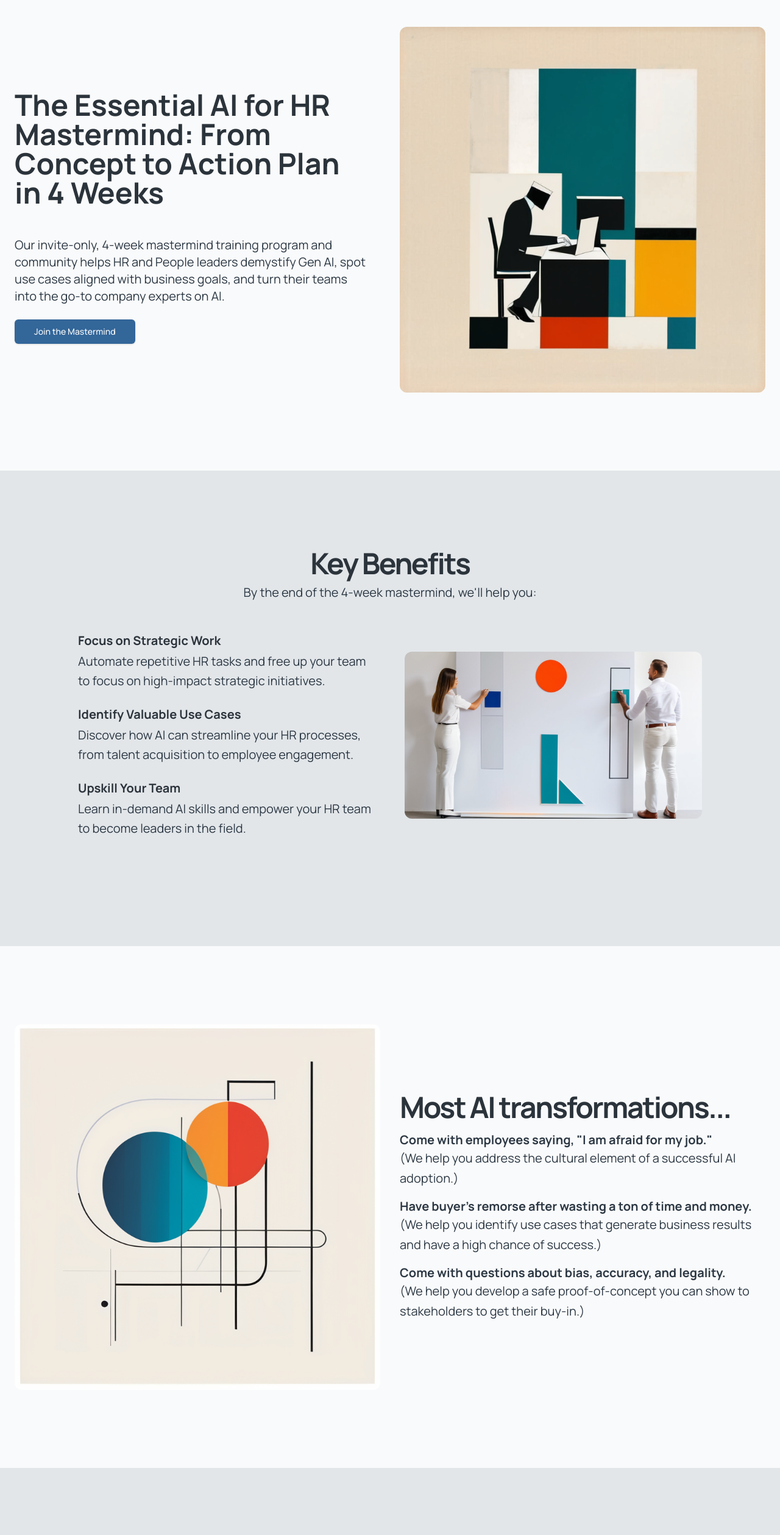
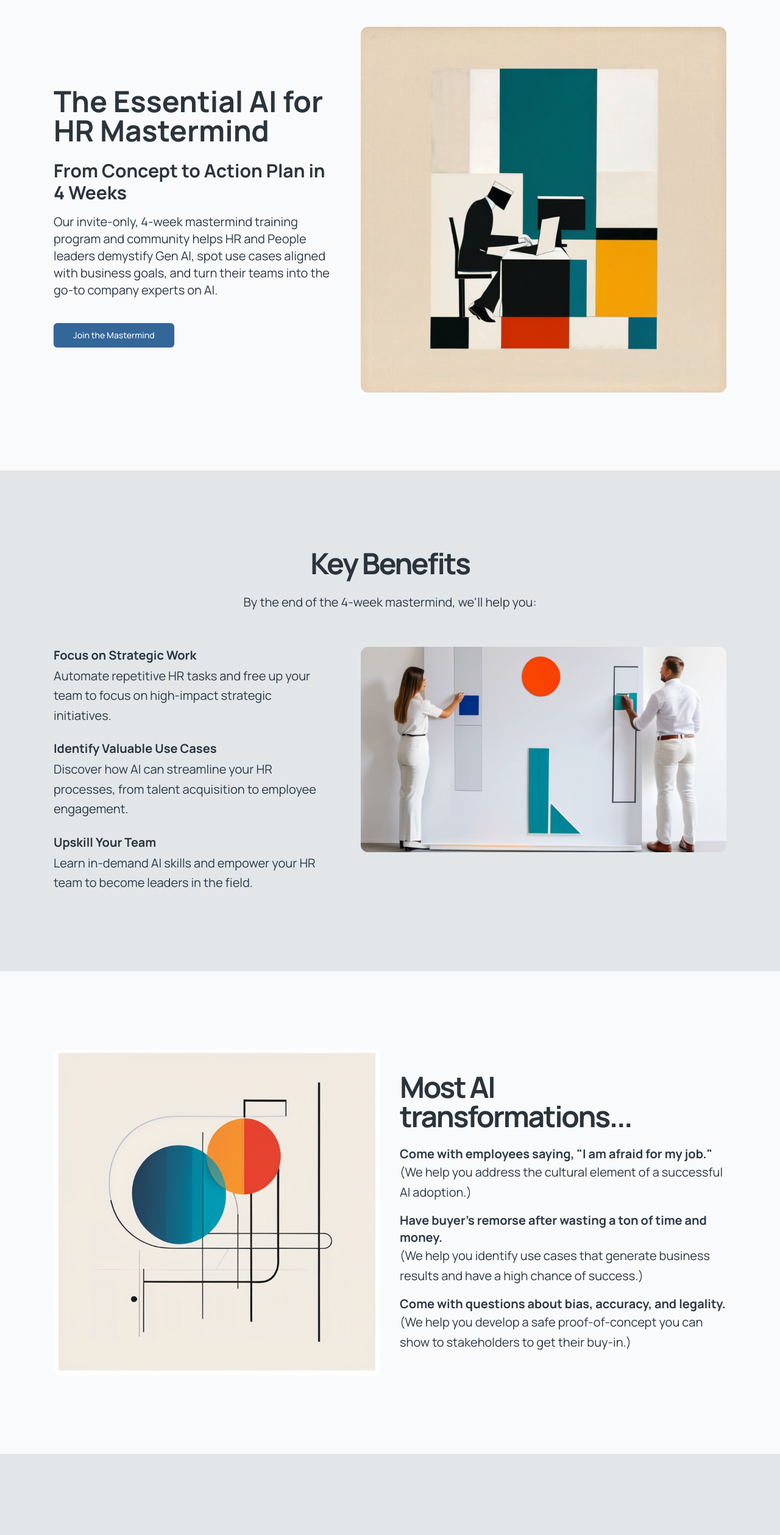
Before and after one commit to SimpleJoySolutions/workplace-labs-mastermind, a Next.js app: page / in a window 1280 px wide. Shown: the part 180-2698 px from the top of the page at 61% size. Built offline with nearby package versions, Linux system fonts and the light colour scheme.

Commit message:
improved alignment and layout

```diff
--- a/src/app/globals.css
+++ b/src/app/globals.css
@@ -46,4 +46,11 @@
   .font-heading {
     font-family: var(--font-heading);
   }
+
+  .container-class {
+    @apply w-full py-12 md:py-24 lg:py-32;
+  }
+  .section-inner{
+    @apply container mx-auto max-w-6xl px-4 md:px-6;
+  }
 }
--- a/src/components/header.tsx
+++ b/src/components/header.tsx
@@ -5,7 +5,7 @@ export const Header = () => {
   return (
     <header className="px-4 lg:px-6 h-24 flex items-center border-b border-solid border-border">
       <Link href="/" className="flex items-center justify-center" prefetch={false}>
-        <Image src="/images/logo-icon.webp" alt="AI Mastermind" width={80} height={80} className="max-h-12 w-auto" />
+        <Image src="/images/logo-wide.webp" alt="AI Mastermind" width={80} height={80} className="max-h-20 w-auto border border-gray-200 rounded-sm" />
         <span className="sr-only">AI Mastermind</span>
       </Link>
       <nav className="ml-auto flex gap-4 sm:gap-6">
--- a/src/components/home-body.tsx
+++ b/src/components/home-body.tsx
@@ -36,9 +36,9 @@ export const HomeBody = () => {
           initial={{ opacity: 0 }}
           animate={{ opacity: 1 }}
           transition={{ duration: 0.5 }}
-          className="w-full py-12 md:py-24 lg:py-32"
+          className="container-class"
         >
-          <div className="container mx-auto max-w-7xl px-4 md:px-6">
+          <div className="section-inner">
             <div className="grid gap-6 lg:grid-cols-[1fr_400px] lg:gap-12 xl:grid-cols-[1fr_600px]">
               <motion.div
                 initial={{ opacity: 0, y: 20 }}
@@ -46,10 +46,12 @@ export const HomeBody = () => {
                 transition={{ duration: 0.5, delay: 0.2 }}
                 className="flex flex-col justify-center space-y-4"
               >
-                <div className="space-y-2">
+                <div className="">
                   <h4 className="text-5xl font-bold py-6">
-                    The Essential AI for HR Mastermind: From Concept to Action
-                    Plan in 4 Weeks
+                    The Essential AI for HR Mastermind
+                  </h4>
+                  <h4 className="text-3xl font-bold">
+                    From Concept to Action Plan in 4 Weeks
                   </h4>
                   <p className="max-w-[600px] text-muted-foreground md:text-xl py-4">
                     Our invite-only, 4-week mastermind training program and
@@ -65,7 +67,7 @@ export const HomeBody = () => {
                   >
                     <Link
                       href="https://docs.google.com/forms/d/e/1FAIpQLSeysTaenp0vmB4qtWRXItMwY-m1_pmTrmalKPWZjt6P5ymUTw/viewform?usp=sf_link"
-                      className="inline-flex h-10 items-center justify-center rounded-md bg-primary px-8 text-sm font-medium text-primary-foreground shadow transition-colors hover:bg-primary/90 focus-visible:outline-none focus-visible:ring-1 focus-visible:ring-ring disabled:pointer-events-none disabled:opacity-50"
+                      className="mt-6 inline-flex h-10 items-center justify-center rounded-md bg-primary px-8 text-sm font-medium text-primary-foreground shadow transition-colors hover:bg-primary/90 focus-visible:outline-none focus-visible:ring-1 focus-visible:ring-ring disabled:pointer-events-none disabled:opacity-50"
                       prefetch={false}
                     >
                       Join the Mastermind
@@ -93,12 +95,12 @@ export const HomeBody = () => {
           initial={{ opacity: 0 }}
           animate={{ opacity: 1 }}
           transition={{ duration: 0.5, delay: 0.2 }}
-          className="w-full py-12 md:py-24 lg:py-32 bg-muted"
+          className="bg-muted container-class"
         >
-          <div className="container mx-auto max-w-7xl px-4 md:px-6">
+          <div className="section-inner">
             <div className="flex flex-col items-center justify-center space-y-4 text-center">
-              <div className="space-y-2">
-                <h2 className="text-3xl font-bold tracking-tighter sm:text-5xl">
+              <div className="space-y-2 mb-14">
+                <h2 className="text-3xl font-bold tracking-tighter sm:text-5xl mb-6">
                   Key Benefits
                 </h2>
                 <p className="max-w-[900px] text-muted-foreground md:text-xl/relaxed lg:text-base/relaxed xl:text-xl/relaxed">
@@ -106,7 +108,7 @@ export const HomeBody = () => {
                 </p>
               </div>
             </div>
-            <div className="mx-auto grid max-w-5xl items-center gap-6 py-12 lg:grid-cols-2 lg:gap-12">
+            <div className="grid gap-6 lg:grid-cols-[1fr_400px] lg:gap-12 xl:grid-cols-[1fr_600px]">
               <div className="flex flex-col justify-center space-y-4">
                 <ul className="grid gap-6">
                   <li>
@@ -156,9 +158,9 @@ export const HomeBody = () => {
           initial={{ opacity: 0 }}
           animate={{ opacity: 1 }}
           transition={{ duration: 0.5, delay: 0.2 }}
-          className="w-full py-12 md:py-24 lg:py-32"
+          className="container-class"
         >
-          <div className="container mx-auto max-w-7xl px-4 md:px-6">
+          <div className="section-inner">
             <div className="flex flex-col md:flex-row items-center justify-between space-y-8 md:space-y-0 md:space-x-8">
               <div className="w-full md:w-1/2">
                 <Image
@@ -170,7 +172,7 @@ export const HomeBody = () => {
                 />
               </div>
               <div className="w-full md:w-1/2 space-y-4">
-                <h2 className="text-3xl font-bold tracking-tighter sm:text-5xl text-center md:text-left">
+                <h2 className="text-3xl font-bold tracking-tighter sm:text-5xl text-center md:text-left mb-6">
                   Most AI transformations...
                 </h2>
                 <ul className="text-muted-foreground md:text-xl/relaxed lg:text-base/relaxed xl:text-xl/relaxed text-left space-y-4">
@@ -212,15 +214,15 @@ export const HomeBody = () => {
           initial={{ opacity: 0 }}
           animate={{ opacity: 1 }}
           transition={{ duration: 0.5, delay: 0.2 }}
-          className="w-full py-12 md:py-24 lg:py-32 bg-muted"
+          className="bg-muted container-class"
         >
-          <div className="container mx-auto max-w-7xl px-4 md:px-6">
+          <div className="section-inner">
             <div className="flex flex-col items-center justify-center space-y-4 text-center">
               <div className="space-y-2">
-                <h2 className="text-3xl font-bold tracking-tighter sm:text-5xl">
+                <h2 className="text-3xl font-bold tracking-tighter sm:text-5xl mb-6">
                   Become your company's go-to leader on AI
                 </h2>
-                <p className="max-w-[900px] text-muted-foreground md:text-xl/relaxed lg:text-base/relaxed xl:text-xl/relaxed">
+                <p className="text-muted-foreground md:text-xl/relaxed lg:text-base/relaxed xl:text-xl/relaxed">
                   Inside the AI in HR Mastermind, you'll get resources
                   curated for HR leaders, interactive and hands-on group
                   training sessions, reusable templates and frameworks, and
@@ -229,11 +231,11 @@ export const HomeBody = () => {
                 </p>
               </div>
             </div>
-            <div className="grid grid-cols-2 gap-4 mt-8">
+            <div className="grid grid-cols-1 md:grid-cols-2 gap-36 mt-14">
               <Image
                 src="/images/woman-looking.png"
                 alt="AI in HR Mastermind"
-                className="rounded-lg"
+                className="rounded-lg w-full"
                 width={400}
                 height={300}
                 style={{ aspectRatio: "400/300", objectFit: "cover" }}
@@ -241,7 +243,7 @@ export const HomeBody = () => {
               <Image
                 src="/images/desk-with-computer.png"
                 alt="HR Leaders Collaboration"
-                className="rounded-lg"
+                className="rounded-lg w-full"
                 width={400}
                 height={300}
                 style={{ aspectRatio: "400/300", objectFit: "cover" }}
@@ -253,12 +255,12 @@ export const HomeBody = () => {
           initial={{ opacity: 0 }}
           animate={{ opacity: 1 }}
           transition={{ duration: 0.5, delay: 0.2 }}
-          className="w-full py-12 md:py-24 lg:py-32"
+          className="container-class"
         >
-          <div className="container mx-auto max-w-7xl px-4 md:px-6">
+          <div className="section-inner">
             <div className="flex flex-col items-center justify-center space-y-4 text-center">
               <div className="space-y-2">
-                <h2 className="text-3xl font-bold tracking-tighter sm:text-5xl">
+                <h2 className="text-3xl font-bold tracking-tighter sm:text-5xl mb-6">
                   4-Week AI for HR Mastermind Program
                 </h2>
                 <p className="max-w-[900px] text-muted-foreground md:text-xl/relaxed lg:text-xl/relaxed xl:text-2xl/relaxed">
@@ -267,7 +269,7 @@ export const HomeBody = () => {
                 </p>
               </div>
             </div>
-            <div className="grid grid-cols-1 md:grid-cols-2 gap-8 mt-12 max-w-4xl mx-auto">
+            <div className="grid grid-cols-1 md:grid-cols-2 gap-8 mt-12">
               <div className="border-2 border-muted rounded-lg p-8 flex flex-col items-center">
                 <svg
                   xmlns="http://www.w3.org/2000/svg"
@@ -276,9 +278,9 @@ export const HomeBody = () => {
                   viewBox="0 0 24 24"
                   fill="none"
                   stroke="currentColor"
-                  stroke-width="2"
-                  stroke-linecap="round"
-                  stroke-linejoin="round"
+                  strokeWidth="2"
+                  strokeLinecap="round"
+                  strokeLinejoin="round"
                   className="w-16 h-16 mb-6"
                 >
                   <path d="M21 12a9 9 0 1 1-9-9c2.52 0 4.93 1 6.74 2.74L21 8" />
@@ -304,9 +306,9 @@ export const HomeBody = () => {
                   viewBox="0 0 24 24"
                   fill="none"
                   stroke="currentColor"
-                  stroke-width="2"
-                  stroke-linecap="round"
-                  stroke-linejoin="round"
+                  strokeWidth="2"
+                  strokeLinecap="round"
+                  strokeLinejoin="round"
                   className="w-16 h-16 mb-6"
                 >
                   <path d="m22 2-7 20-4-9-9-4Z" />
@@ -331,9 +333,9 @@ export const HomeBody = () => {
                   viewBox="0 0 24 24"
                   fill="none"
                   stroke="currentColor"
-                  stroke-width="2"
-                  stroke-linecap="round"
-                  stroke-linejoin="round"
+                  strokeWidth="2"
+                  strokeLinecap="round"
+                  strokeLinejoin="round"
                   className="w-16 h-16 mb-6"
                 >
                   <path d="M12 2H2v10l9.29 9.29c.94.94 2.48.94 3.42 0l6.58-6.58c.94-.94.94-2.48 0-3.42L12 2Z" />
@@ -356,9 +358,9 @@ export const HomeBody = () => {
                   viewBox="0 0 24 24"
                   fill="none"
                   stroke="currentColor"
-                  stroke-width="2"
-                  stroke-linecap="round"
-                  stroke-linejoin="round"
+                  strokeWidth="2"
+                  strokeLinecap="round"
+                  strokeLinejoin="round"
                   className="w-16 h-16 mb-6"
                 >
                   <path d="M5 22h14" />
@@ -383,12 +385,12 @@ export const HomeBody = () => {
           initial={{ opacity: 0 }}
           animate={{ opacity: 1 }}
           transition={{ duration: 0.5, delay: 0.2 }}
-          className="w-full py-12 md:py-24 lg:py-32 bg-muted"
+          className="bg-muted container-class"
         >
-          <div className="container mx-auto max-w-7xl px-4 md:px-6">
+          <div className="section-inner">
             <div className="flex flex-col items-center justify-center space-y-4 text-center">
               <div className="space-y-2">
-                <h2 className="text-3xl font-bold tracking-tighter sm:text-5xl">
+                <h2 className="text-3xl font-bold tracking-tighter sm:text-5xl mb-6">
                   Who should join the AI for HR mastermind?
                 </h2>
                 <div className="flex flex-col gap-4">
@@ -424,14 +426,14 @@ export const HomeBody = () => {
           initial={{ opacity: 0 }}
           animate={{ opacity: 1 }}
           transition={{ duration: 0.5, delay: 0.2 }}
-          className="w-full py-12 md:py-24 lg:py-32 bg-accent text-primary-foreground"
+          className="bg-accent text-primary-foreground container-class"
         >
-          <div className="container mx-auto max-w-7xl px-4 md:px-6">
+          <div className="section-inner">
             <div className="flex flex-col items-center justify-center space-y-4 text-center">
-              <h2 className="text-3xl font-bold tracking-tighter sm:text-4xl md:text-5xl">
+              <h2 className="text-3xl font-bold tracking-tighter sm:text-4xl md:text-5xl mb-6">
                 Our Mission
               </h2>
-              <p className="max-w-[900px] text-xl md:text-2xl">
+              <p className=" text-xl md:text-2xl">
                 To cut through the noise and teach AI skills that help HR
                 leaders create more engaged, equitable, and evidence-based
                 workplaces.
@@ -443,9 +445,9 @@ export const HomeBody = () => {
           initial={{ opacity: 0 }}
           animate={{ opacity: 1 }}
           transition={{ duration: 0.5, delay: 0.2 }}
-          className="w-full py-12 md:py-24 lg:py-32"
+          className="container-class"
         >
-          <div className="container mx-auto max-w-7xl px-4 md:px-6">
+          <div className="section-inner">
             <motion.div
               initial={{ opacity: 0, y: 20 }}
               animate={{ opacity: 1, y: 0 }}
@@ -453,14 +455,14 @@ export const HomeBody = () => {
               className="flex flex-col items-center justify-center space-y-4 text-center"
             >
               <div className="space-y-2">
-                <h2 className="text-3xl font-bold tracking-tighter sm:text-5xl">
+                <h2 className="text-3xl font-bold tracking-tighter sm:text-5xl mb-6">
                   Apply to Join the Essential AI for HR Mastermind
                 </h2>
-                <p className="max-w-[900px] text-muted-foreground md:text-xl/relaxed lg:text-base/relaxed xl:text-xl/relaxed">
+                <p className=" text-muted-foreground md:text-xl/relaxed lg:text-base/relaxed xl:text-xl/relaxed">
                   If you're ready to become an AI-empowered HR leader and
                   the go-to company expert, we would love to have you.
                 </p>
-                <p className="max-w-[900px] text-muted-foreground md:text-xl/relaxed lg:text-base/relaxed xl:text-xl/relaxed">
+                <p className=" text-muted-foreground md:text-xl/relaxed lg:text-base/relaxed xl:text-xl/relaxed">
                   Click the link below to fill out an application—we want to
                   make sure the program would be a good fit for you and share
                   news as it happens!
@@ -469,11 +471,11 @@ export const HomeBody = () => {
                   initial={{ opacity: 0, y: 20 }}
                   animate={{ opacity: 1, y: 0 }}
                   transition={{ duration: 0.5, delay: 0.6 }}
-                  className="flex flex-col gap-2 min-[400px]:flex-row"
+                  className="flex justify-center"
                 >
                   <Link
                     href="https://docs.google.com/forms/d/e/1FAIpQLSeysTaenp0vmB4qtWRXItMwY-m1_pmTrmalKPWZjt6P5ymUTw/viewform?usp=sf_link"
-                    className="inline-flex h-10 items-center justify-center rounded-md bg-primary px-8 text-sm font-medium text-primary-foreground shadow transition-colors hover:bg-primary/90 focus-visible:outline-none focus-visible:ring-1 focus-visible:ring-ring disabled:pointer-events-none disabled:opacity-50"
+                    className="mt-6 inline-flex h-10 items-center justify-center rounded-md bg-primary px-8 text-sm font-medium text-primary-foreground shadow transition-colors hover:bg-primary/90 focus-visible:outline-none focus-visible:ring-1 focus-visible:ring-ring disabled:pointer-events-none disabled:opacity-50"
                     prefetch={false}
                   >
                     Apply Now
```
Also changed, not shown: public/images/logo-wide.webp (added).
